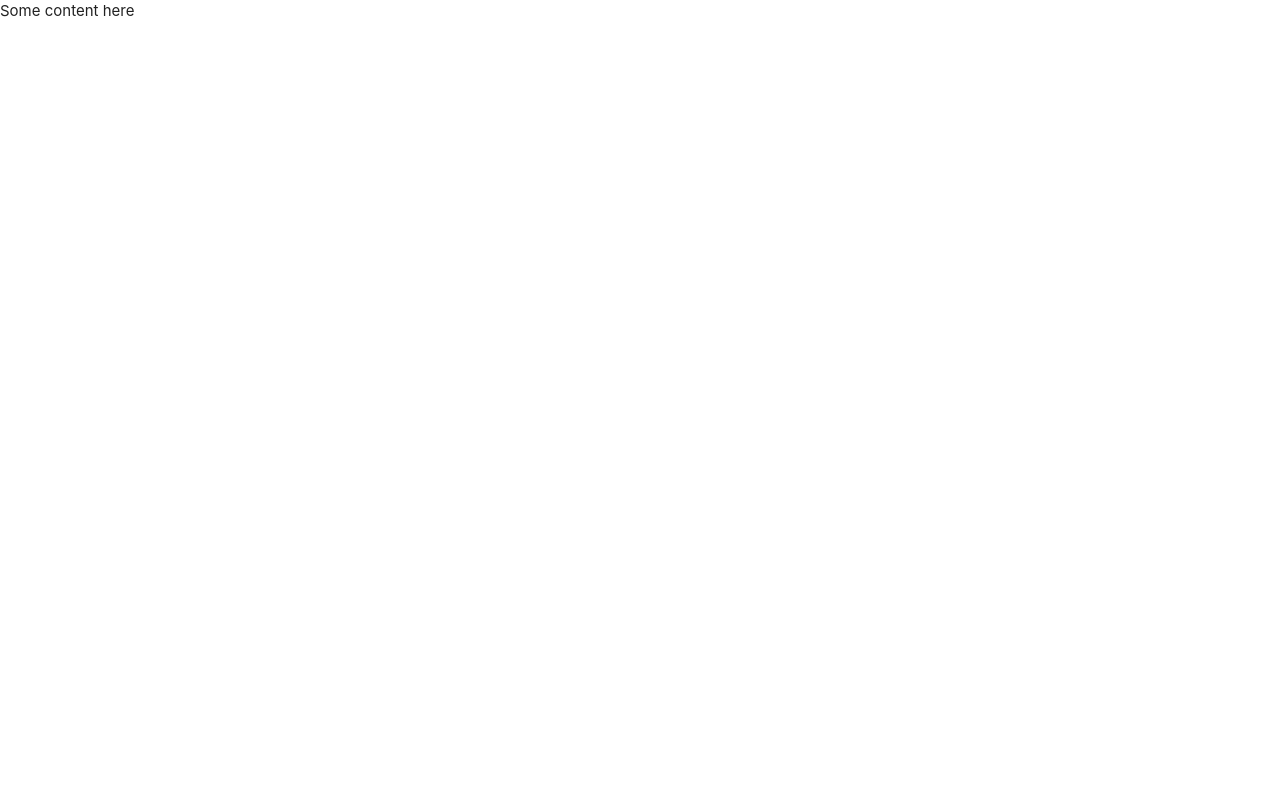
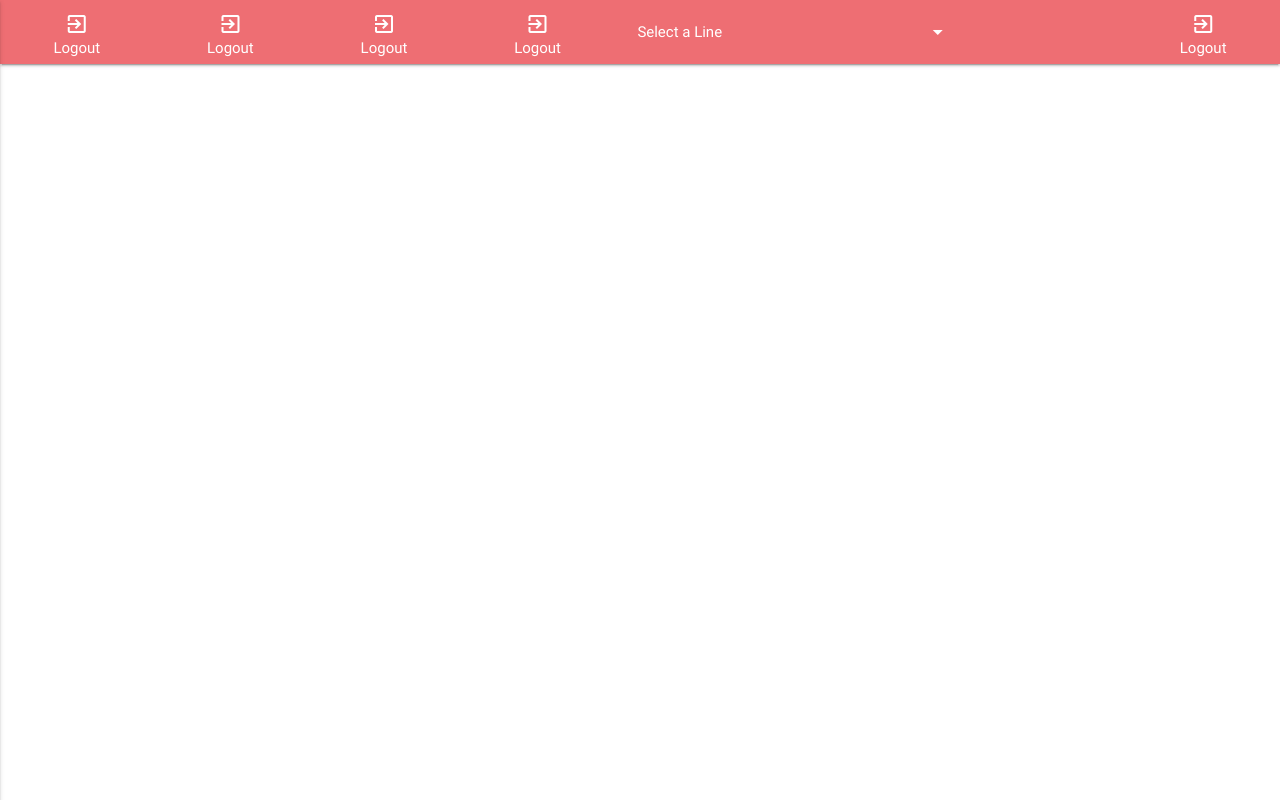
Before and after one commit to azjishlay/softphone, a plain HTML site: page index.html in a window 1280 px wide. Drawn offline with nearby package versions, Linux system fonts and the light colour scheme.

Commit message:
Menu bar tabs

```diff
--- a/assets/css/style.css
+++ b/assets/css/style.css
@@ -0,0 +1,40 @@
+nav .nav-wrapper {
+  height: 64px;
+  line-height: 64px;
+  text-align: center;
+}
+
+nav .nav-wrapper .icon i {
+  height: 32px;
+  line-height: 32px;
+}
+
+nav .nav-wrapper .caption {
+  height: 16px;
+  line-height: 16px;
+}
+
+nav .nav-wrapper a.dropdown-button, a.dropdown-button i {
+  height: 48px;
+  line-height: 48px;
+}
+
+nav .nav-wrapper .dropdown a {
+  text-align: left;
+}
+
+nav .nav-wrapper .dropdown-button i {
+  display: inline;
+}
+
+li.tab {
+  padding: 8px 8px;
+}
+
+.tab {
+  width: 12%;
+}
+
+.dropdown {
+  width: 28%;
+}
--- a/assets/js/app.js
+++ b/assets/js/app.js
@@ -0,0 +1,4 @@
+$(document).ready(function() {
+  $(".dropdown-button").dropdown();
+  $(".button-collapse").sideNav();
+});
--- a/index.html
+++ b/index.html
@@ -5,6 +5,10 @@
   <meta name="viewport" content="width=device-width, initial-scale=1">
 
   <title>Softphone Coding Project</title>
+
+  <!-- Material Design Icon Fonts -->
+  <link href="https://fonts.googleapis.com/icon?family=Material+Icons"
+      rel="stylesheet">
 
   <!-- Materialize CSS -->
   <link rel="stylesheet" href="https://cdnjs.cloudflare.com/ajax/libs/materialize/0.97.8/css/materialize.min.css">
@@ -15,12 +19,89 @@
 </head>
 <body>
 
-  <div>
-    Some content here
-  </div>
+  <div class="main">
+
+    <!-- Header -->
+
+
+    <!-- Navigation -->
+    <nav>
+      <div class="nav-wrapper">
+
+        <!-- Hamburger -->
+        <a href="#" data-activates="mobile-demo" class="button-collapse"><i class="material-icons">menu</i></a>
+
+        <!-- Full Menu -->
+        <ul class="hide-on-med-and-down">
+          <li class="tab">
+            <a href="#test1">
+              <div class="icon"><i class="material-icons">exit_to_app</i></div>
+              <div class="caption">Logout</div>
+            </a>
+          </li>
+          <li class="tab">
+            <a href="#test1">
+              <div class="icon"><i class="material-icons">exit_to_app</i></div>
+              <div class="caption">Logout</div>
+            </a>
+          </li>
+          <li class="tab">
+            <a href="#test1">
+              <div class="icon"><i class="material-icons">exit_to_app</i></div>
+              <div class="caption">Logout</div>
+            </a>
+          </li>
+          <li class="tab">
+            <a href="#test1">
+              <div class="icon"><i class="material-icons">exit_to_app</i></div>
+              <div class="caption">Logout</div>
+            </a>
+          </li>
+          <li class="tab dropdown">
+            <!-- Dropdown Trigger -->
+            <a class="dropdown-button" href="#" data-activates="dropdown1">Select a Line <i class="material-icons right">arrow_drop_down</i></a>
+            <!-- Dropdown Structure -->
+            <ul id="dropdown1" class="dropdown-content">
+              <li><a href="#">Line 1</a></li>
+              <li><a href="#">Line 2</a></li>
+            </ul>
+          </li>
+          <li class="tab disabled">
+            <a href="#test1">
+              <div class="icon"><i class="material-icons"> </i></div>
+              <div class="caption"> </div>
+            </a>
+          </li>
+          <li class="tab">
+            <a href="#test1">
+              <div class="icon"><i class="material-icons">exit_to_app</i></div>
+              <div class="caption">Logout</div>
+            </a>
+          </li>
+        </ul>
+
+        <!-- Collapsed Menu -->
+        <ul class="side-nav" id="mobile-demo">
+          <li><a href="sass.html">Sass</a></li>
+          <li><a href="badges.html">Components</a></li>
+          <li><a href="collapsible.html">Javascript</a></li>
+          <li><a href="mobile.html">Mobile</a></li>
+        </ul>
+
+      </div>
+    </nav>
+
+    <!-- Content -->
+
+
+  </div><!-- /.main -->
 
   <!-- JQuery -->
   <script src="https://code.jquery.com/jquery-2.2.4.min.js" integrity="sha256-BbhdlvQf/xTY9gja0Dq3HiwQF8LaCRTXxZKRutelT44=" crossorigin="anonymous"></script>
+
+  <!-- Materialize JS -->
+  <!-- Compiled and minified JavaScript -->
+  <script src="https://cdnjs.cloudflare.com/ajax/libs/materialize/0.97.8/js/materialize.min.js"></script>
 
   <!-- Custom JS -->
   <script src="assets/js/app.js"></script>
```
